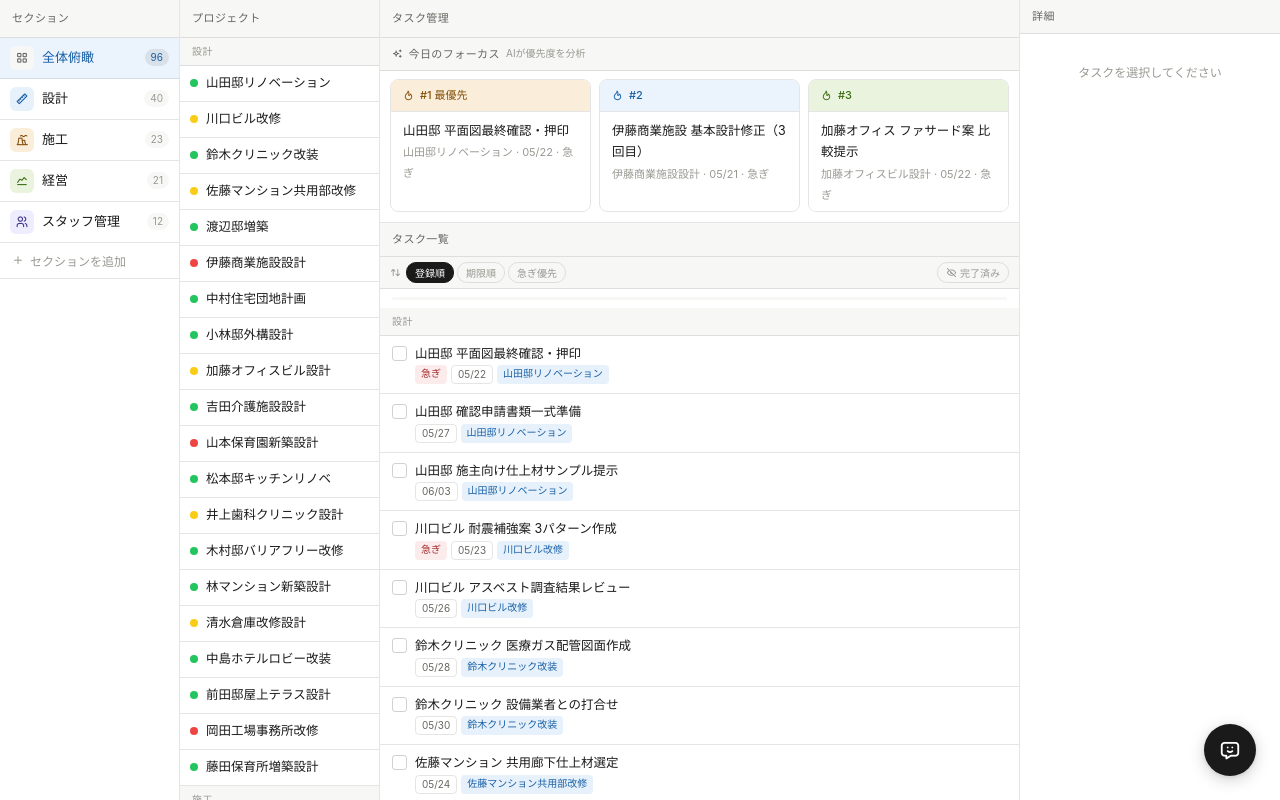
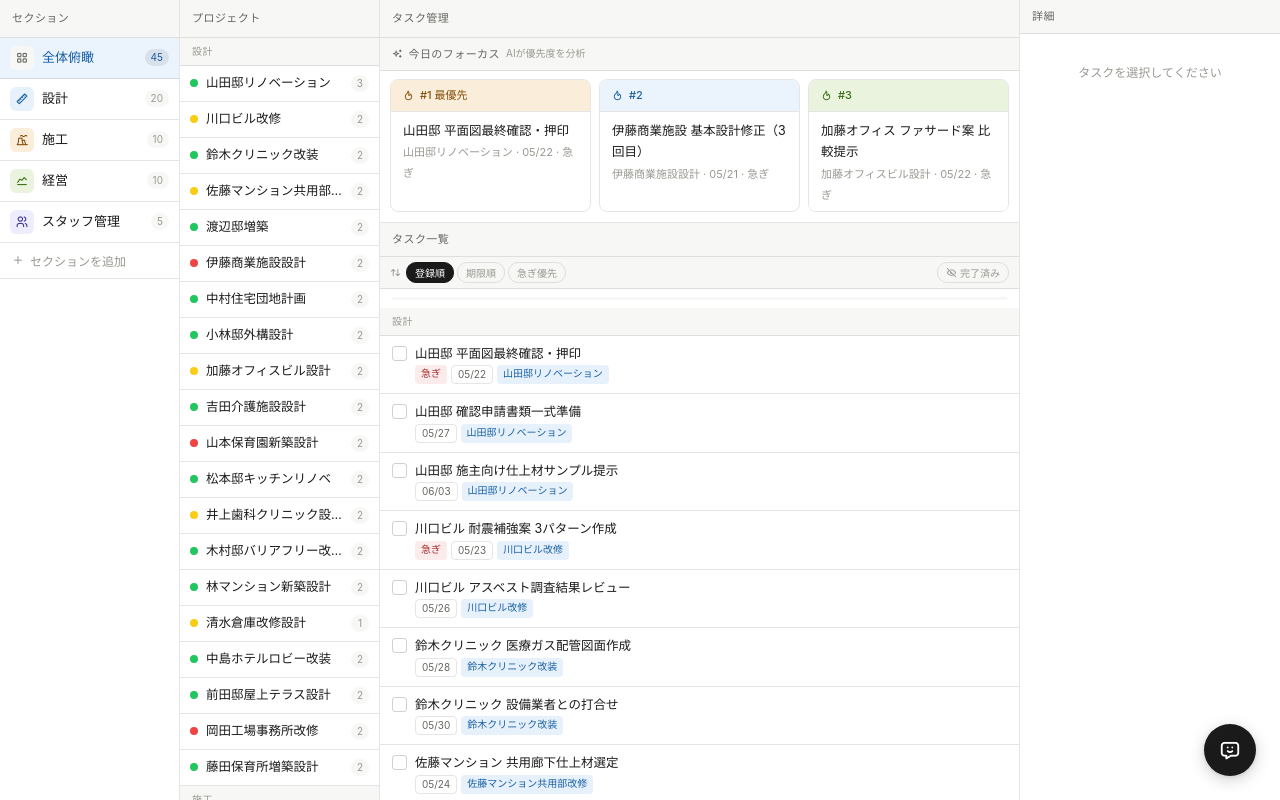
Before and after one commit to dsato0918-lab0918/daily-focus-hq, a Next.js app: page / in a window 1280 px wide. Built offline with nearby package versions, Linux system fonts and the light colour scheme.

Commit message:
feat: section badge = project count, project badge = pending task count

```diff
--- a/components/DailyFocusHQ.tsx
+++ b/components/DailyFocusHQ.tsx
@@ -143,14 +143,14 @@ export default function DailyFocusHQ() {
 
   // ── 共通 props ───────────────────────────────────────────────
   const domainProps = {
-    domains, tasks, projects, curDomain,
+    domains, projects, curDomain,
     onSelect: handleSelectDomain,
     onAddDomain: handleAddDomain,
     onUpdateDomain: handleUpdateDomain,
     onDeleteDomain: handleDeleteDomain,
   };
   const projectProps = {
-    domains, projects, curDomain, curProjId,
+    domains, projects, tasks, curDomain, curProjId,
     onSelect: handleSelectProj,
     onAddProject: handleAddProject,
     onUpdateProject: handleUpdateProject,
--- a/components/DomainPane.tsx
+++ b/components/DomainPane.tsx
@@ -1,11 +1,10 @@
 "use client";
 
 import { useState, useRef, useEffect } from "react";
-import type { Domain, DomainKey, Project, Task } from "@/lib/types";
+import type { Domain, DomainKey, Project } from "@/lib/types";
 
 interface Props {
   domains: Domain[];
-  tasks: Task[];
   projects: Project[];
   curDomain: DomainKey;
   onSelect: (domain: DomainKey) => void;
@@ -14,7 +13,7 @@ interface Props {
   onDeleteDomain: (id: string) => void;
 }
 
-export default function DomainPane({ domains, tasks, projects, curDomain, onSelect, onAddDomain, onUpdateDomain, onDeleteDomain }: Props) {
+export default function DomainPane({ domains, projects, curDomain, onSelect, onAddDomain, onUpdateDomain, onDeleteDomain }: Props) {
   const [adding, setAdding] = useState(false);
   const [addName, setAddName] = useState("");
   const [editingId, setEditingId] = useState<string | null>(null);
@@ -27,9 +26,9 @@ export default function DomainPane({ domains, tasks, projects, curDomain, onSele
   useEffect(() => { if (adding) addRef.current?.focus(); }, [adding]);
   useEffect(() => { if (editingId) editRef.current?.focus(); }, [editingId]);
 
-  const projDomainMap = new Map(projects.map((p) => [p.id, p.domain]));
-  const countPending = (id: DomainKey | "all") =>
-    tasks.filter((t) => !t.done && (id === "all" || projDomainMap.get(t.projId) === id)).length;
+  // セクションにはアクティブ（非アーカイブ）なプロジェクト数を表示
+  const countProjects = (id: DomainKey | "all") =>
+    projects.filter((p) => !p.archived && (id === "all" || p.domain === id)).length;
 
   const startEdit = (d: Domain) => { setEditingId(d.id); setEditValue(d.label); };
   const confirmEdit = () => {
@@ -60,7 +59,7 @@ export default function DomainPane({ domains, tasks, projects, curDomain, onSele
           <i className="ti ti-layout-grid" aria-hidden="true" />
         </span>
         <span style={{ ...s.label, color: curDomain === "all" ? "var(--color-info-text)" : "var(--color-text-primary)", fontWeight: curDomain === "all" ? 500 : 400 }}>全体俯瞰</span>
-        <span style={{ ...s.badge, background: curDomain === "all" ? "rgba(0,0,0,0.08)" : "var(--color-bg-secondary)", color: curDomain === "all" ? "var(--color-info-text)" : "var(--color-text-tertiary)" }}>{countPending("all")}</span>
+        <span style={{ ...s.badge, background: curDomain === "all" ? "rgba(0,0,0,0.08)" : "var(--color-bg-secondary)", color: curDomain === "all" ? "var(--color-info-text)" : "var(--color-text-tertiary)" }}>{countProjects("all")}</span>
       </div>
 
       {/* ユーザー定義の大分野 */}
@@ -113,7 +112,7 @@ export default function DomainPane({ domains, tasks, projects, curDomain, onSele
                 </button>
               </div>
             ) : !isEditing ? (
-              <span style={{ ...s.badge, background: isActive ? "rgba(0,0,0,0.08)" : "var(--color-bg-secondary)", color: isActive ? "var(--color-info-text)" : "var(--color-text-tertiary)" }}>{countPending(d.id)}</span>
+              <span style={{ ...s.badge, background: isActive ? "rgba(0,0,0,0.08)" : "var(--color-bg-secondary)", color: isActive ? "var(--color-info-text)" : "var(--color-text-tertiary)" }}>{countProjects(d.id)}</span>
             ) : null}
           </div>
         );
--- a/components/ProjectPane.tsx
+++ b/components/ProjectPane.tsx
@@ -1,11 +1,12 @@
 "use client";
 
 import { useState, useRef, useEffect, useMemo } from "react";
-import type { Domain, DomainKey, Project } from "@/lib/types";
+import type { Domain, DomainKey, Project, Task } from "@/lib/types";
 
 interface Props {
   domains: Domain[];
   projects: Project[];
+  tasks: Task[];
   curDomain: DomainKey;
   curProjId: string | null;
   onSelect: (projId: string | null) => void;
@@ -24,7 +25,7 @@ const STATUS_COLORS: Record<Project["status"], string> = {
 const STATUS_LABELS: Record<Project["status"], string> = { g: "順調", a: "注意", r: "遅延" };
 
 export default function ProjectPane({
-  domains, projects, curDomain, curProjId,
+  domains, projects, tasks, curDomain, curProjId,
   onSelect, onAddProject, onUpdateProject, onDeleteProject,
   onArchiveProject, onRestoreProject,
 }: Props) {
@@ -46,6 +47,15 @@ export default function ProjectPane({
 
   // ドメインIDからドメインを引くマップ
   const domainMap = useMemo(() => new Map(domains.map((d) => [d.id, d])), [domains]);
+
+  // プロジェクトIDごとの未完了タスク数
+  const taskCountMap = useMemo(() => {
+    const map = new Map<string, number>();
+    tasks.forEach((t) => {
+      if (!t.done) map.set(t.projId, (map.get(t.projId) ?? 0) + 1);
+    });
+    return map;
+  }, [tasks]);
 
   // アクティブ / アーカイブ済みを分離
   const activeProjects   = useMemo(() => projects.filter((p) => !p.archived), [projects]);
@@ -79,6 +89,7 @@ export default function ProjectPane({
     const isHovered  = hoveredId === proj.id;
     const isEditing  = editingId === proj.id;
     const isConfirmingDelete = confirmDeleteId === proj.id;
+    const taskCount  = taskCountMap.get(proj.id) ?? 0;
 
     return (
       <div
@@ -115,7 +126,7 @@ export default function ProjectPane({
           </span>
         )}
 
-        {!isEditing && isHovered && (
+        {!isEditing && isHovered ? (
           <div style={s.actions} onClick={(e) => e.stopPropagation()}>
             <button style={s.iconBtn} onClick={() => startEdit(proj)} title="名称を編集">
               <i className="ti ti-pencil" />
@@ -128,7 +139,11 @@ export default function ProjectPane({
               <i className={isConfirmingDelete ? "ti ti-alert-triangle" : "ti ti-trash"} />
             </button>
           </div>
-        )}
+        ) : !isEditing ? (
+          <span style={{ ...s.badge, background: isActive ? "rgba(0,0,0,0.08)" : "var(--color-bg-secondary)", color: isActive ? "var(--color-info-text)" : "var(--color-text-tertiary)" }}>
+            {taskCount}
+          </span>
+        ) : null}
       </div>
     );
   };
@@ -244,4 +259,5 @@ const s: Record<string, React.CSSProperties> = {
   cancelBtn: { flex: 1, padding: "4px 8px", fontSize: 11, border: "0.5px solid var(--color-border)", borderRadius: 5, background: "transparent", color: "var(--color-text-secondary)", cursor: "pointer" },
   archiveToggle: { display: "flex", alignItems: "center", gap: 6, padding: "8px 12px", border: "none", borderBottom: "0.5px solid var(--color-border)", borderTop: "0.5px solid var(--color-border)", width: "100%", textAlign: "left", fontSize: 11, cursor: "pointer", color: "var(--color-text-tertiary)", background: "var(--color-bg-secondary)" },
   domainTag: { fontSize: 10, padding: "1px 6px", borderRadius: 4, fontWeight: 500, flexShrink: 0, whiteSpace: "nowrap" as const },
+  badge: { fontSize: 10, borderRadius: 10, padding: "1px 6px", minWidth: 18, textAlign: "center" as const, flexShrink: 0 },
 };
```
